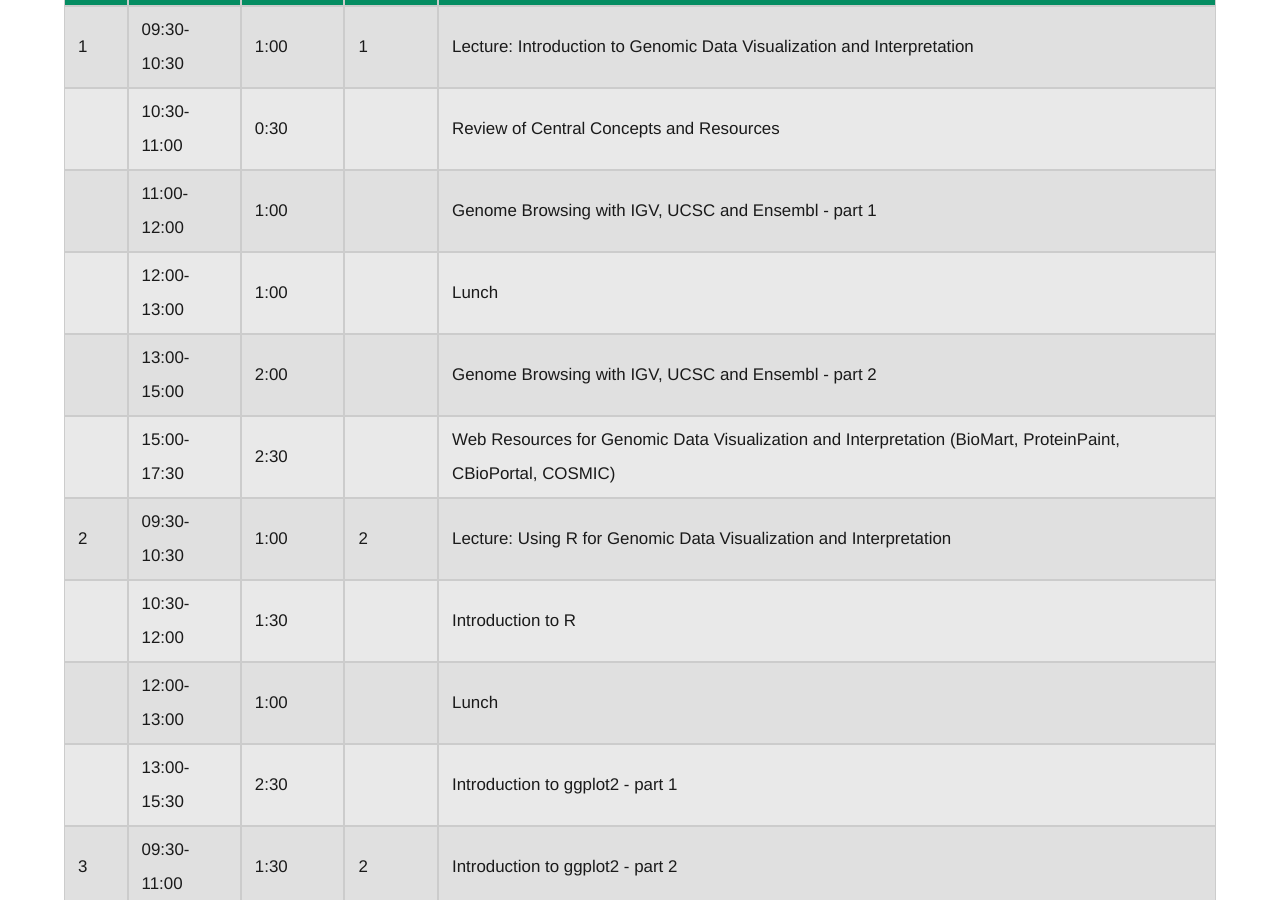
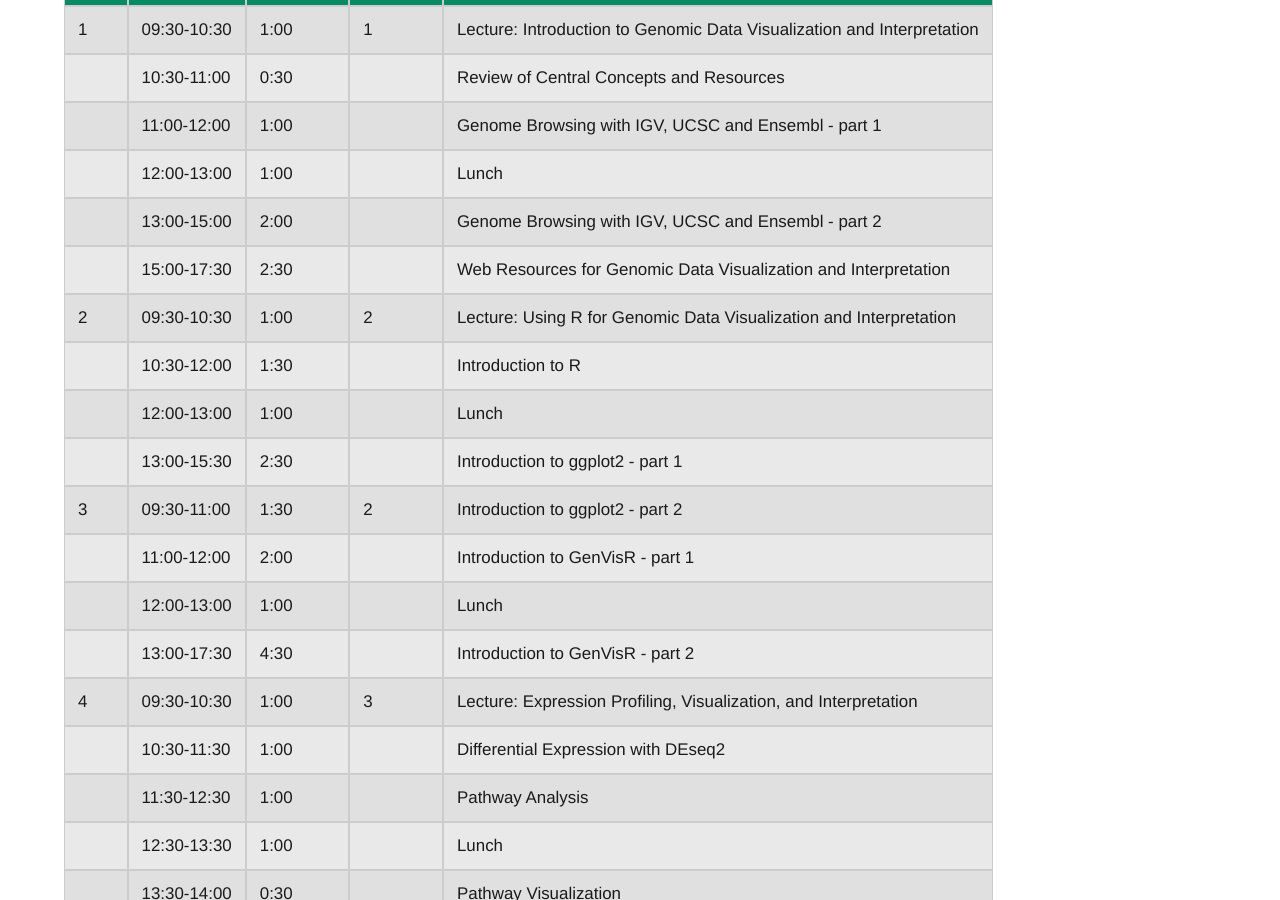
Before and after one commit to griffithlab/genviz.org, a Jekyll site: the page built from schedule.md, in a window 1280 px wide and 900 px high, scrolled down 588 px. Built offline with Jekyll 4.4.1, drawn with Linux system fonts in a browser that asks for light colours; some of the changed text lies outside the part shown.

Commit message:
fixed schedule spacing issue

```diff
--- a/schedule.md
+++ b/schedule.md
@@ -13,7 +13,7 @@ layout: "home"
 |     | 11:00-12:00 | 1:00     |        | Genome Browsing with IGV, UCSC and Ensembl - part 1 |
 |     | 12:00-13:00 | 1:00     |        | Lunch |
 |     | 13:00-15:00 | 2:00     |        | Genome Browsing with IGV, UCSC and Ensembl - part 2|
-|     | 15:00-17:30 | 2:30     |        | Web Resources for Genomic Data Visualization and Interpretation (BioMart, ProteinPaint, CBioPortal, COSMIC) |
+|     | 15:00-17:30 | 2:30     |        | Web Resources for Genomic Data Visualization and Interpretation |
 |  2  | 09:30-10:30 | 1:00     | 2      | Lecture: Using R for Genomic Data Visualization and Interpretation |
 |     | 10:30-12:00 | 1:30     |        | Introduction to R |
 |     | 12:00-13:00 | 1:00     |        | Lunch |
```
Also changed, not shown: other parts of schedule.md (+1 -1 lines).
